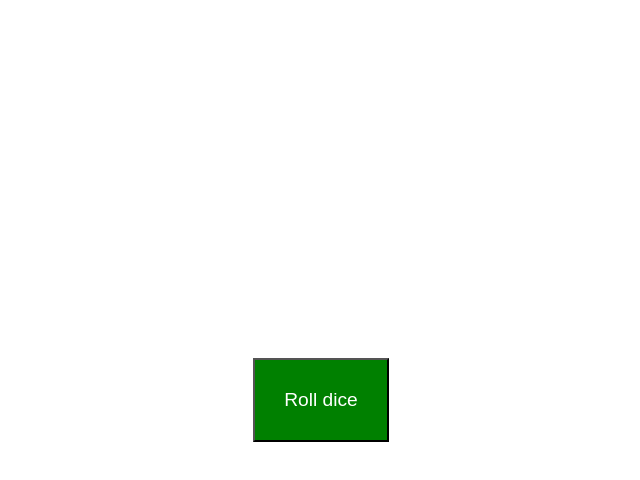
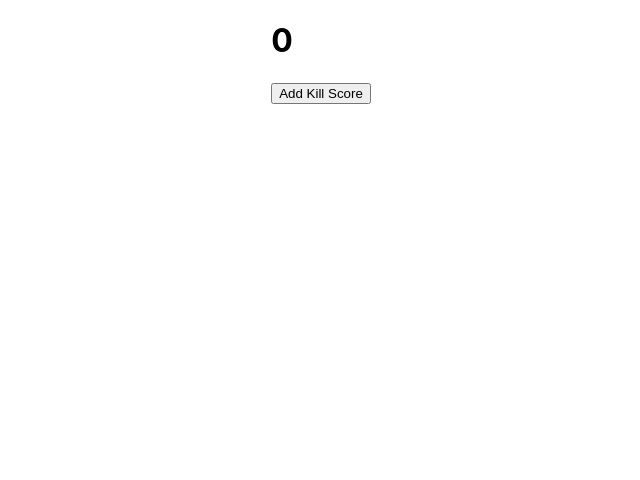
Before and after one commit to Nick-tsoukas/react-playground, a React (Create React App) app: page / in a window 1280 px wide. Shown: the top 480 px of the page, without its empty margins (319-959 px from the left). Built offline with nearby package versions, Linux system fonts and the light colour scheme.

Commit message:
New way of updating state with callback

```diff
--- a/src/App.js
+++ b/src/App.js
@@ -1,6 +1,5 @@
 import React from 'react';
-
-import Rolldie from './Rolldie';
+import Score from './Score';
 
 import './App.css';
 
@@ -10,7 +9,7 @@ import './App.css';
 function App() {
   return (
     <div className="App">
-      <Rolldie/>
+    <Score/>
     </div>
   );
 }
--- a/src/Die.js
+++ /dev/null
@@ -1,17 +0,0 @@
-import React, { Component } from 'react';
-import './die.css';
-
-class Die extends Component {
-
-    render(){
-        return (
-
-            <div>
-                 <i className={`${this.props.roll} ${this.props.rolling? 'Die-rolling': 'Die-notRolling'}`}></i>
-            </div>
-
-        )
-    }
-}
-
-export default Die;
--- a/src/Rolldie.js
+++ /dev/null
@@ -1,40 +0,0 @@
-import React, { Component } from 'react';
-import Die from './Die';
-
-import './rolldie.css';
-// helpers
-import dice from './dice';
-
-class Rolldie extends Component {
-    constructor(props){
-        super(props);
-        this.state = { dieOne: 1, dieTwo: 1, rolling: false};
-        this.roll = this.roll.bind(this);
-    }
-    roll(){
-       let  rollOne = dice[Math.floor(Math.random() * 6) ];
-       let  rollTwo = dice[Math.floor(Math.random() * 6) ];
-       this.setState({rolling: true});
-       setTimeout(() => {
-        this.setState({dieOne: rollOne, dieTwo: rollTwo, rolling: false});
-       },1000)
-    }
-
-    render(){
-        return (
-            <div className="Rolldie-container">
-                <div>
-                    <Die rolling={this.state.rolling} roll={this.state.dieOne} />
-                    <Die rolling={this.state.rolling} roll={this.state.dieTwo} />
-                </div>
-                <div>
-                    <button onClick={this.roll} className="Rolldie-button">
-                       {this.state.rolling? "Rolling" : "Roll dice"}
-                    </button>
-                </div>
-            </div>
-        )
-    }
-}
-
-export default Rolldie;
--- /dev/null
+++ b/src/Score.js
@@ -0,0 +1,25 @@
+import React, { Component } from 'react';
+
+class Score extends Component {
+    constructor(props){
+        super(props);
+        this.state = { score: 0};
+        this.addKill = this.addKill.bind(this);
+
+    }
+    addKill(){
+        this.setState((state) => {
+            return {score: state.score + 1};
+        });
+    }
+    render(){
+        return (
+            <div>
+                <h1>{this.state.score}</h1>
+                <button onClick={this.addKill}>Add Kill Score</button>
+            </div>
+        )
+    }
+}
+
+export default Score;
--- a/src/dice.js
+++ /dev/null
@@ -1,5 +0,0 @@
-const dice = [
-    "fas fa-dice-one", "fas fa-dice-two", "fas fa-dice-three", "fas fa-dice-four", "fas fa-dice-five","fas fa-dice-six"
-]
-
-export default dice;
--- a/src/die.css
+++ /dev/null
@@ -1,9 +0,0 @@
-.Die-rolling {
-    color : red;
-    transition: all 1s linear;
-
-}
-
-.Die-notRolling {
-    color: green;
-}
--- a/src/rolldie.css
+++ /dev/null
@@ -1,13 +0,0 @@
-.Rolldie-container {
-    display: flex;
-    flex-direction: column;
-    justify-content: center;
-    align-items: center;
-}
-
-.Rolldie-button {
-    padding: 1.5em;
-    font-size: 1.2em;
-    background-color: green;
-    color: white;
-}
```
